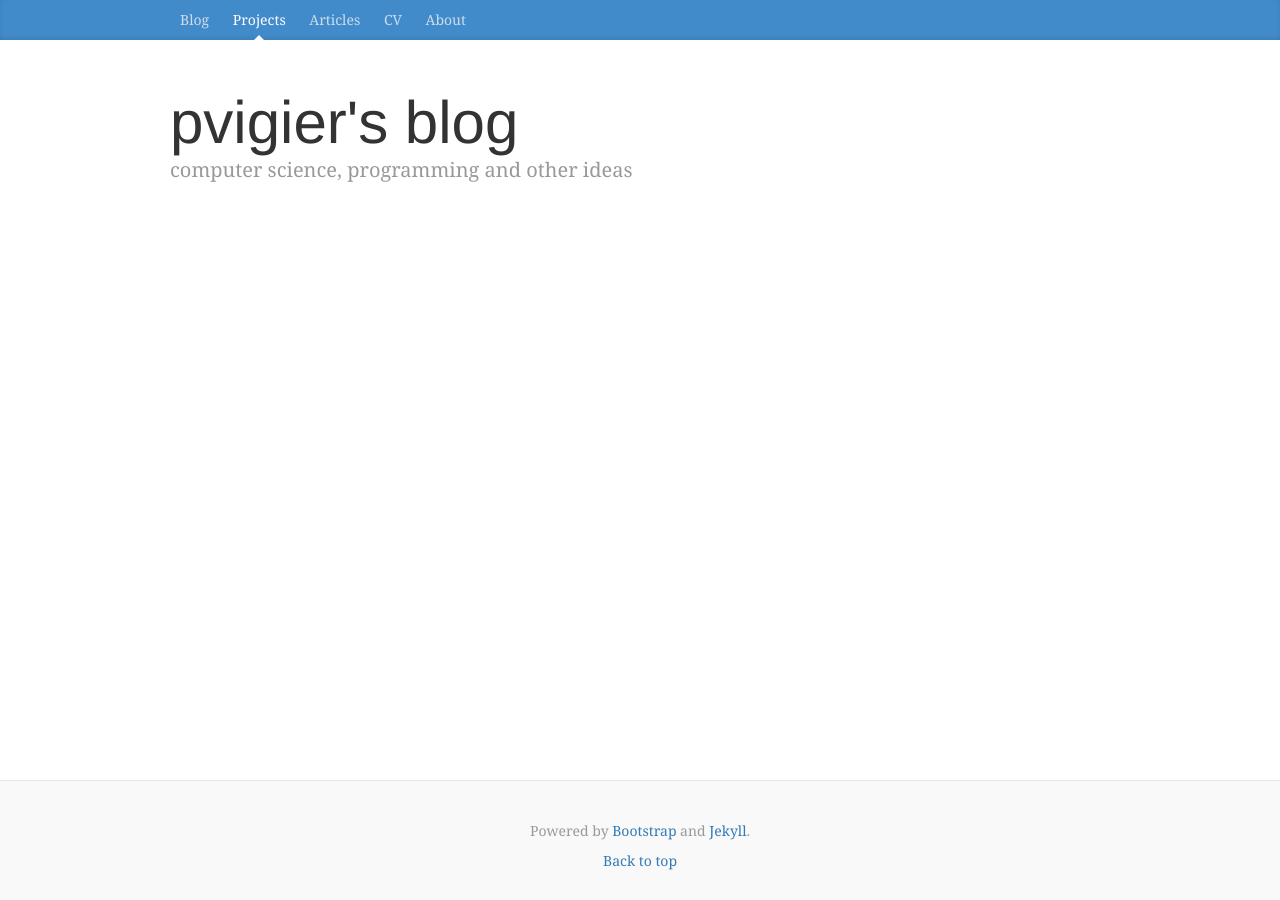
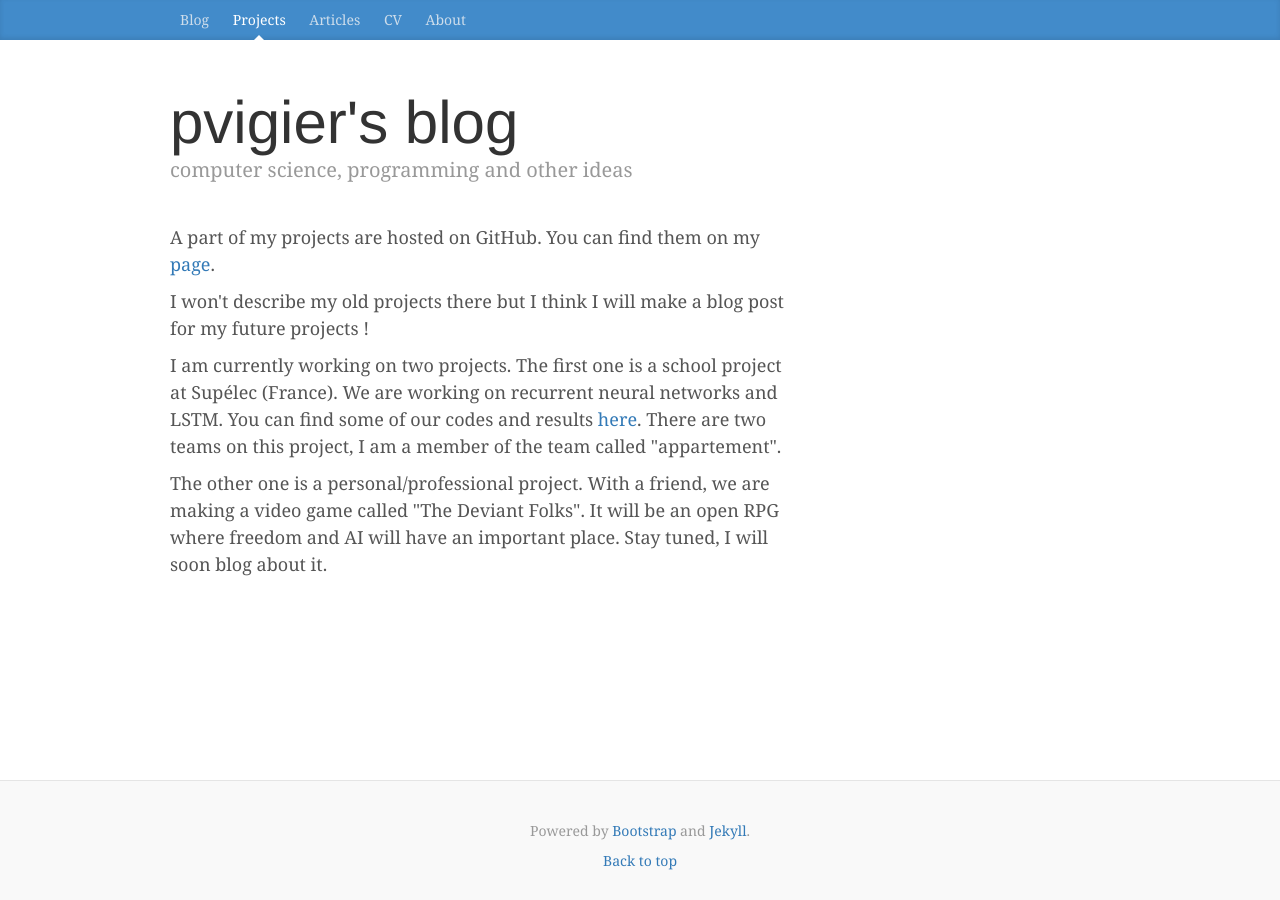
Before and after one commit to pvigier/pvigier.github.io, a Jekyll site: the page built from projects/index.html, in a window 1280 px wide. Built offline with Jekyll 4.4.1, drawn with Linux system fonts in a browser that asks for light colours.

Commit message:
Update the content

```diff
--- a/_includes/sidebar.html
+++ b/_includes/sidebar.html
@@ -15,8 +15,7 @@
         <h4>Elsewhere</h4>
         <ol class="list-unstyled">
             <li><a href="https://github.com/pvigier">GitHub</a></li>
-            <li><a href="#">Twitter</a></li>
-            <li><a href="#">Facebook</a></li>
+            <li><a href="https://twitter.com/PierreVigier">Twitter</a></li>
         </ol>
     </div>
 </div><!-- /.blog-sidebar -->
--- a/_layouts/archive.html
+++ b/_layouts/archive.html
@@ -1,9 +1,8 @@
 ---
-layout: default
+layout: common
 ---
 <h1>Archive of posts from {{ page.date | date: "%B %Y" }}</h1>
-
-<ul class="posts">
+<ul>
 {% for post in page.posts %}
   <li>
     <span class="post-date">{{ post.date | date: "%b %-d, %Y" }}</span>
--- /dev/null
+++ b/_layouts/common.html
@@ -0,0 +1,6 @@
+---
+layout: default
+---
+<div class="col-sm-8 blog-main">
+{{ content }}
+</div><!-- /.blog-main -->
--- a/_layouts/default.html
+++ b/_layouts/default.html
@@ -31,7 +31,9 @@
                 <h1 class="blog-title">pvigier's blog</h1>
                 <p class="lead blog-description">computer science, programming and other ideas</p>
             </div>
+            <div class="row">
             {{ content }}
+            </div><!-- /.row -->
         </div><!-- /.container -->
 
         <footer class="blog-footer">
--- a/projects/index.html
+++ b/projects/index.html
@@ -1,5 +1,12 @@
 ---
-layout: default
+layout: common
 title: Projects - pvigier's blog
 tab: projects
 ---
+<p>A part of my projects are hosted on GitHub. You can find them on my <a href="https://github.com/pvigier">page</a>.</p>
+
+<p>I won't describe my old projects there but I think I will make a blog post for my future projects !</p>
+
+<p>I am currently working on two projects. The first one is a school project at Supélec (France). We are working on recurrent neural networks and LSTM. You can find some of our codes and results <a href="https://github.com/supelec-lstm">here</a>. There are two teams on this project, I am a member of the team called "appartement".</p>
+
+<p>The other one is a personal/professional project. With a friend, we are making a video game called "The Deviant Folks". It will be an open RPG where freedom and AI will have an important place. Stay tuned, I will soon blog about it.</p>
```
Also changed, not shown: _layouts/blog.html (added, +7 -0 lines), _layouts/post.html (+6 -11 lines), index.html (+1 -7 lines).
